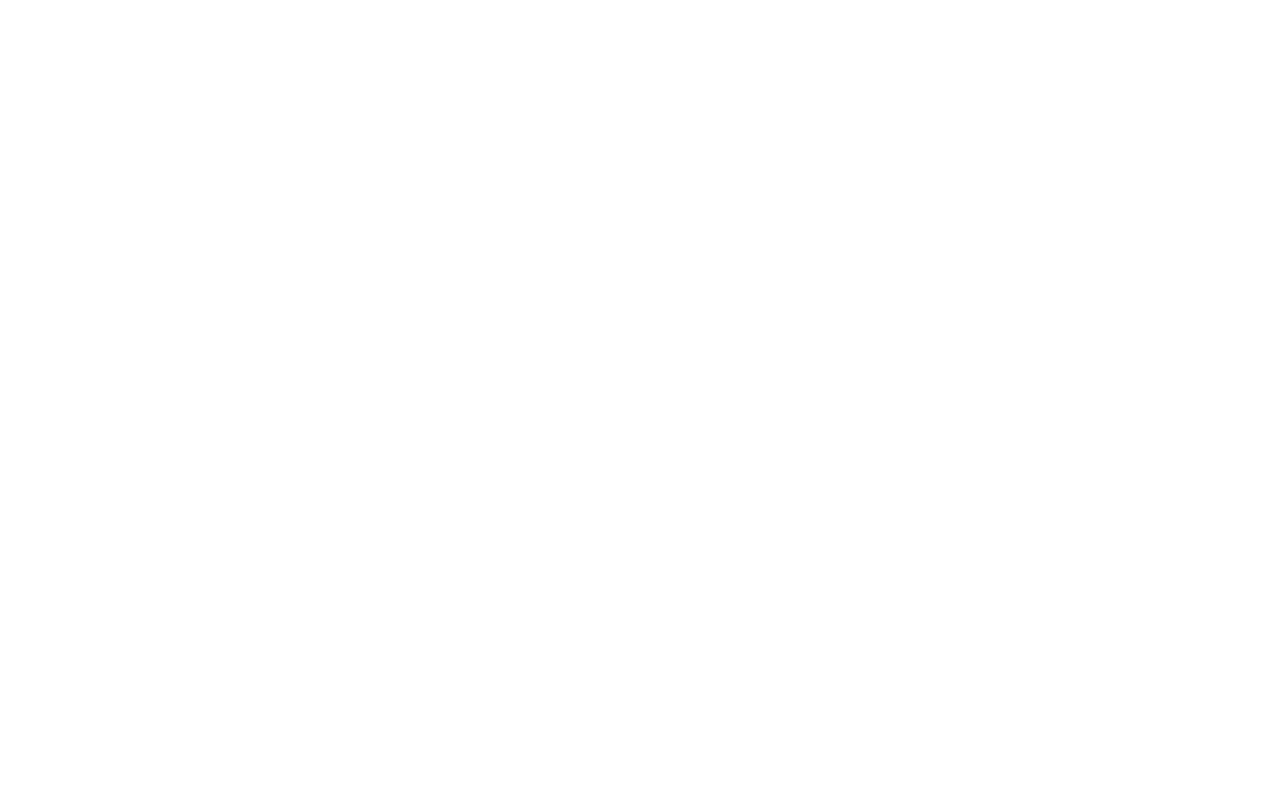
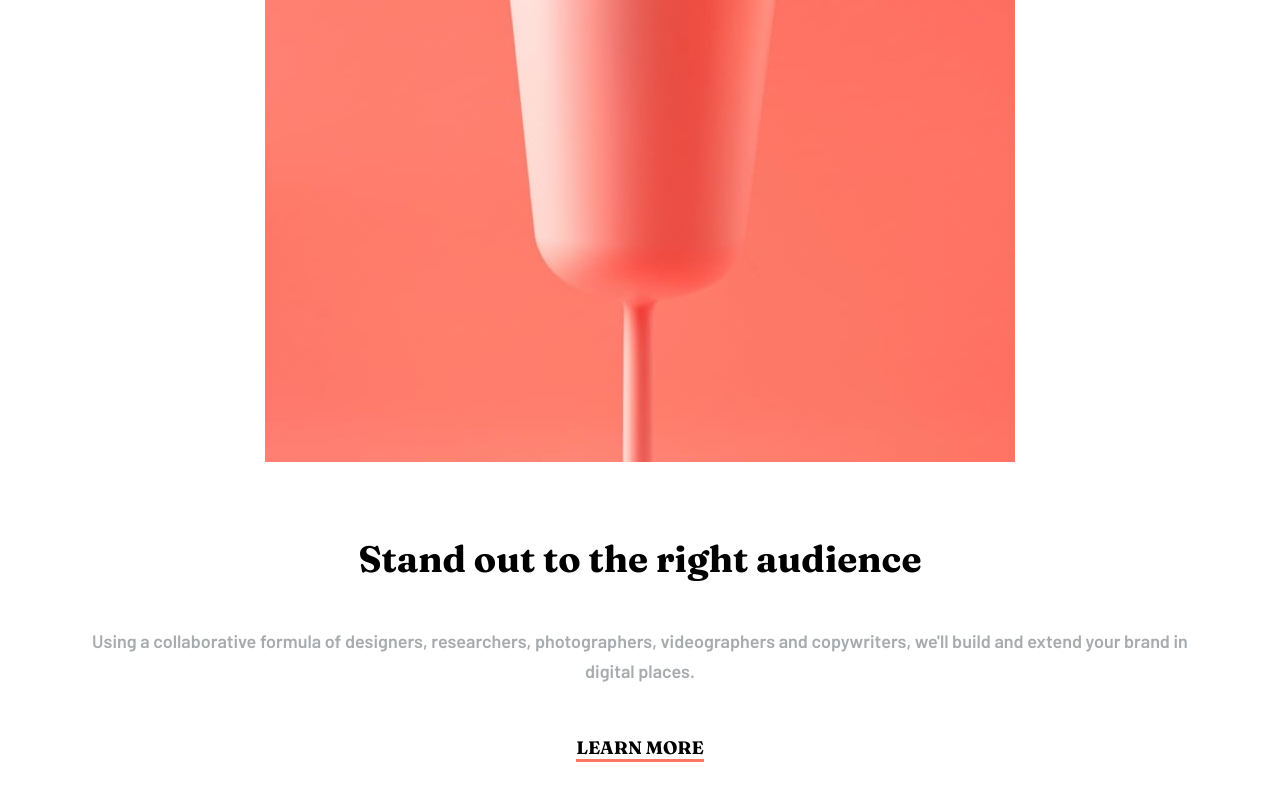
Before and after one commit to OscarAnillo/sunny-side-landing-fe, a Next.js app: page / in a window 1280 px wide. Shown: the part 1681-2481 px from the top of the page. Before the commit the page ends 1519 px from the top, so only its background shows below. Built offline with nearby package versions, Linux system fonts and the light colour scheme.

Commit message:
updated transform component with stand out

```diff
--- a/components/transform.js
+++ b/components/transform.js
@@ -7,6 +7,14 @@
                 <p>We are a full-service creative agency specializing in helping brands grow fast. Engage your clients through compelling visuals that do most of the marketing for you.</p>
                 <button>Learn More</button>
             </div>
+            <div className="stand-out">
+            <img src="/images/mobile/image-stand-out.jpg" alt="" />
+            <div>
+                <h1>Stand out to the right audience</h1>
+                <p>Using a collaborative formula of designers, researchers, photographers, videographers and copywriters, we'll build and extend your brand in digital places.</p>
+                <button>Learn More</button>
+            </div>
+        </div>
         </div>
     )
 }
--- a/styles/globals.css
+++ b/styles/globals.css
@@ -108,7 +108,6 @@
 }
 .transform h1{
   margin: 70px 0 45px 0;
-  text-align: center;
   font-size: 2.3rem;
   font-family: 'Fraunces', serif;
   font-weight: 700;
@@ -132,3 +131,33 @@
   text-transform: uppercase;
   font-size: 18px;
 }
+
+/* Stand out Component */
+.stand-out {
+  text-align: center;
+}
+.stand-out h1{
+  margin: 70px 0 45px 0;
+  font-size: 2.3rem;
+  font-family: 'Fraunces', serif;
+  font-weight: 700;
+}
+.stand-out p {
+  width: 88%;
+  margin: auto;
+  font-family: 'Barlow', sans-serif;
+  font-size: 18px;
+  line-height: 30px;
+  color: hsl(210, 4%, 67%);
+  padding-bottom: 50px;
+}
+.stand-out button {
+  border: none;
+  border-bottom: 3px solid hsl(7, 99%, 70%);
+  background-color: #fff;
+  margin-bottom: 65px;
+  font-family: 'Fraunces', serif;
+  font-weight: 700;
+  text-transform: uppercase;
+  font-size: 18px;
+}
```
Also changed, not shown: pages/index.js (+5 -5 lines).
